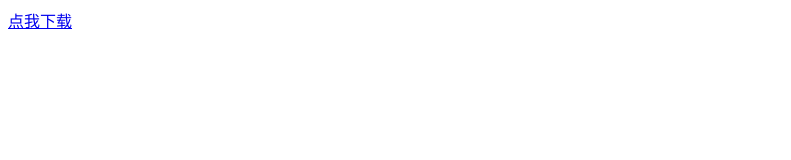
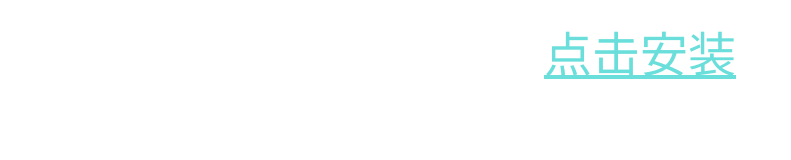
Before and after one commit to mo7390z/jiaoyou_1, a plain HTML site: page index.html in a window 1280 px wide. Shown: the whole page, without its empty margins (0-791 px from the left). Drawn offline with Linux system fonts and the light colour scheme.

Commit message:
no message

```diff
--- a/index.html
+++ b/index.html
@@ -1,11 +1,14 @@
+<!DOCTYPE HTML>
 <html>
-<head>
-<meta charset="UTF-8">
-<title>微微微</title>
-</head>
-<style>body="text-align:center"</style>
-<body width="100" height="100">
-
-</body>
-<a style="text-align:center" href="itms-services:///?action=download-manifest&url=https://github.com/mo7390z/jiaoyou_1/blob/master/manifest.plist">点我下载</a>
+    <head>
+        <meta http-equiv="Content-Type" content="text/html; charset=UTF-8" />
+        <title>Install</title>
+    </head>
+    <body>
+        <p align=center>
+        <font size="10">
+            <a style="color:#69DEDA" href="itms-services://?action=download-manifest&url=https://github.com/mo7390z/jiaoyou_1/blob/master/manifest.plist">点击安装</a>
+        </font>
+        </p>
+    </body>
 </html>
```
